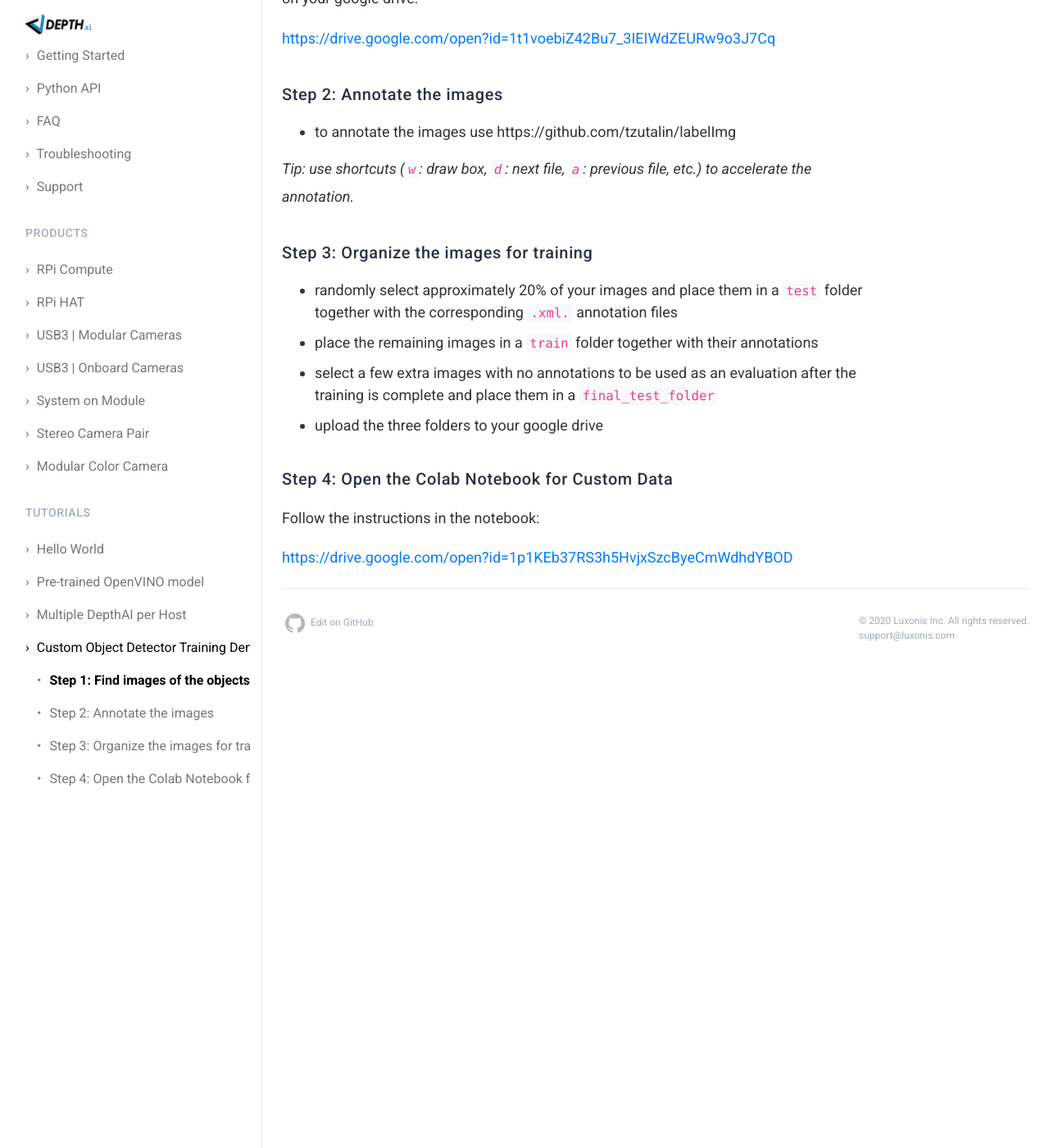
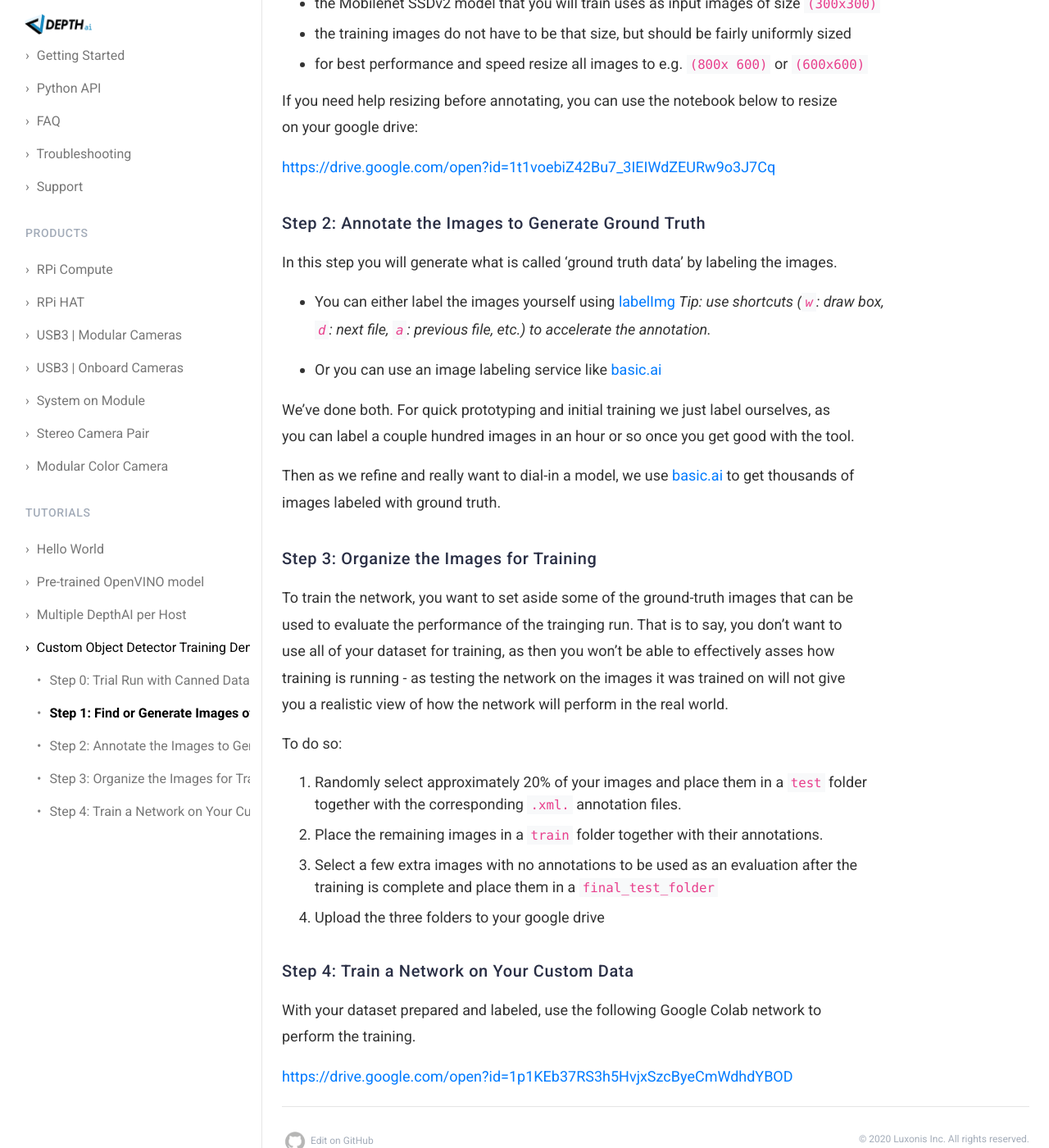
Before and after one commit to luxonis/depthai-docs-website, a Jekyll site: the page built from _tutorials/object_det_mnssv2_training.md, in a window 1280 px wide and 1400 px high, scrolled down 848 px. Shown: the whole window at 82% size. Built offline with Jekyll 4.4.1, drawn with Linux system fonts in a browser that asks for light colours; nearby versions of some CDN libraries; some of the changed text lies outside the part shown.

Commit message:
Update object_det_mnssv2_training.md

```diff
--- a/_tutorials/object_det_mnssv2_training.md
+++ b/_tutorials/object_det_mnssv2_training.md
@@ -8,15 +8,17 @@ order: 4
 
 # {{ page.title }}
 
+### Step 0: Trial Run with Canned Data Set
 
-If you want to get an idea about how this works before diving right in, run the following Colab Notebook that will train on images included in the repo cloned in the notebook:
+To get an idea about how this works before diving right in, run the following Colab Notebook that will train on images included in the repo cloned in the notebook.
+
+This will allow you to step through the whole flow, see training work and example inference, before attempting your own dataset.
 
 [https://drive.google.com/open?id=1SvTS8i3ea1Xj6DqpYZwSS5ibyvoyj5fi](https://drive.google.com/open?id=1SvTS8i3ea1Xj6DqpYZwSS5ibyvoyj5fi)
 
-
 To use your own images for training read below:
 
-### Step 1: Find images of the objects of interest
+### Step 1: Find or Generate Images of the Objects of Interest
 
 - you can take photos or download them from google images
 - for the three fruit model trained as an example in this repo we have 240 training images. the number of images needed depends on the type and number of objects you wish to detect. for simple objects in simple scenes even a few tens suffice
@@ -32,20 +34,32 @@ If you need help resizing before annotating, you can use the notebook below to r
 [https://drive.google.com/open?id=1t1voebiZ42Bu7_3IEIWdZEURw9o3J7Cq](https://drive.google.com/open?id=1t1voebiZ42Bu7_3IEIWdZEURw9o3J7Cq)
 
 
-### Step 2: Annotate the images
-- to annotate the images use https://github.com/tzutalin/labelImg
+### Step 2: Annotate the Images to Generate Ground Truth
 
+In this step you will generate what is called 'ground truth data' by labeling the images.
+
+- You can either label the images yourself using [labelImg](https://github.com/tzutalin/labelImg)
 *Tip: use shortcuts (`w`: draw box, `d`: next file, `a`: previous file, etc.) to accelerate the annotation.*
 
+- Or you can use an image labeling service like [basic.ai](https://www.basic.ai/)
 
-### Step 3: Organize the images for training
-- randomly select approximately 20% of your images and place them in a `test` folder together with the corresponding `.xml.` annotation files
-- place the remaining images in a `train` folder together with their annotations
-- select a few extra images with no annotations to be used as an evaluation after the training is complete and place them in a `final_test_folder`
-- upload the three folders to your google drive
+We've done both.  For quick prototyping and initial training we just label ourselves, as you can label a couple hundred images in an hour or so once you get good with the tool.
 
-### Step 4: Open the Colab Notebook for Custom Data
+Then as we refine and really want to dial-in a model, we use [basic.ai](https://www.basic.ai/) to get thousands of images labeled with ground truth.
 
-Follow the instructions in the notebook:
+
+### Step 3: Organize the Images for Training
+
+To train the network, you want to set aside some of the ground-truth images that can be used to evaluate the performance of the trainging run.  That is to say, you don't want to use all of your dataset for training, as then you won't be able to effectively asses how training is running - as testing the network on the images it was trained on will not give you a realistic view of how the network will perform in the real world.
+
+To do so:
+1. Randomly select approximately 20% of your images and place them in a `test` folder together with the corresponding `.xml.` annotation files.
+2. Place the remaining images in a `train` folder together with their annotations.
+3. Select a few extra images with no annotations to be used as an evaluation after the training is complete and place them in a `final_test_folder`
+4. Upload the three folders to your google drive
+
+### Step 4: Train a Network on Your Custom Data
+
+With your dataset prepared and labeled, use the following Google Colab network to perform the training.
 
 [https://drive.google.com/open?id=1p1KEb37RS3h5HvjxSzcByeCmWdhdYBOD](https://drive.google.com/open?id=1p1KEb37RS3h5HvjxSzcByeCmWdhdYBOD)
```
